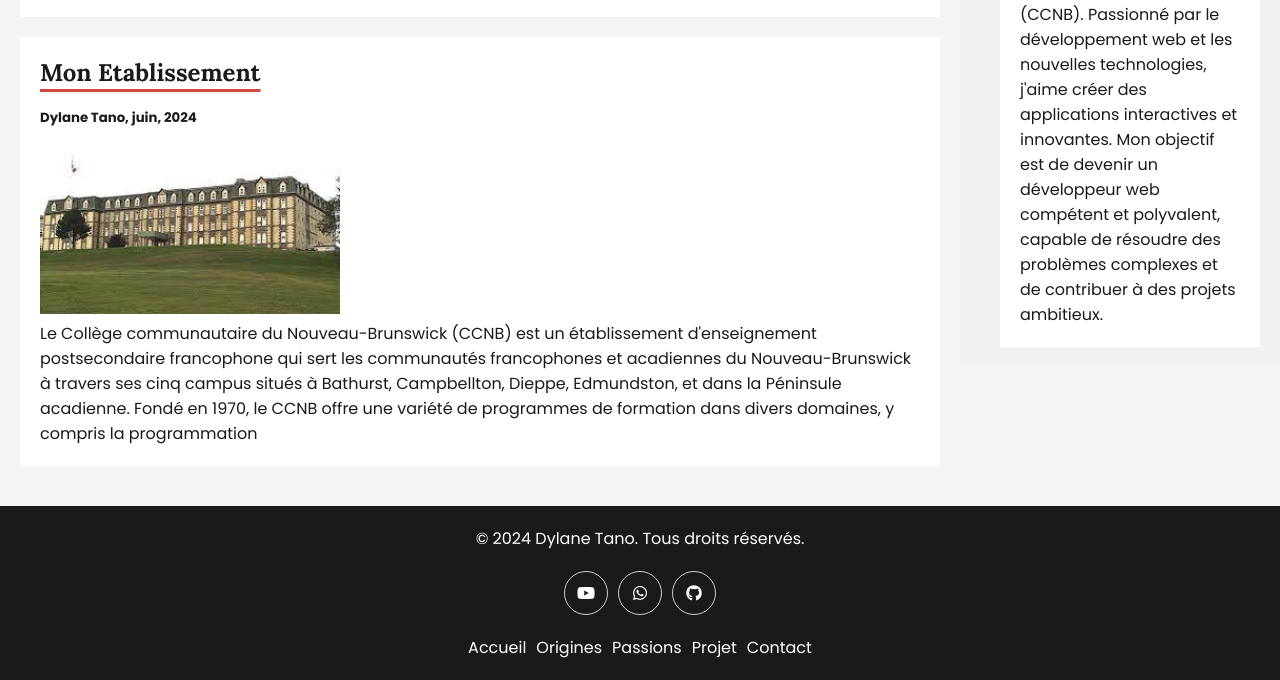
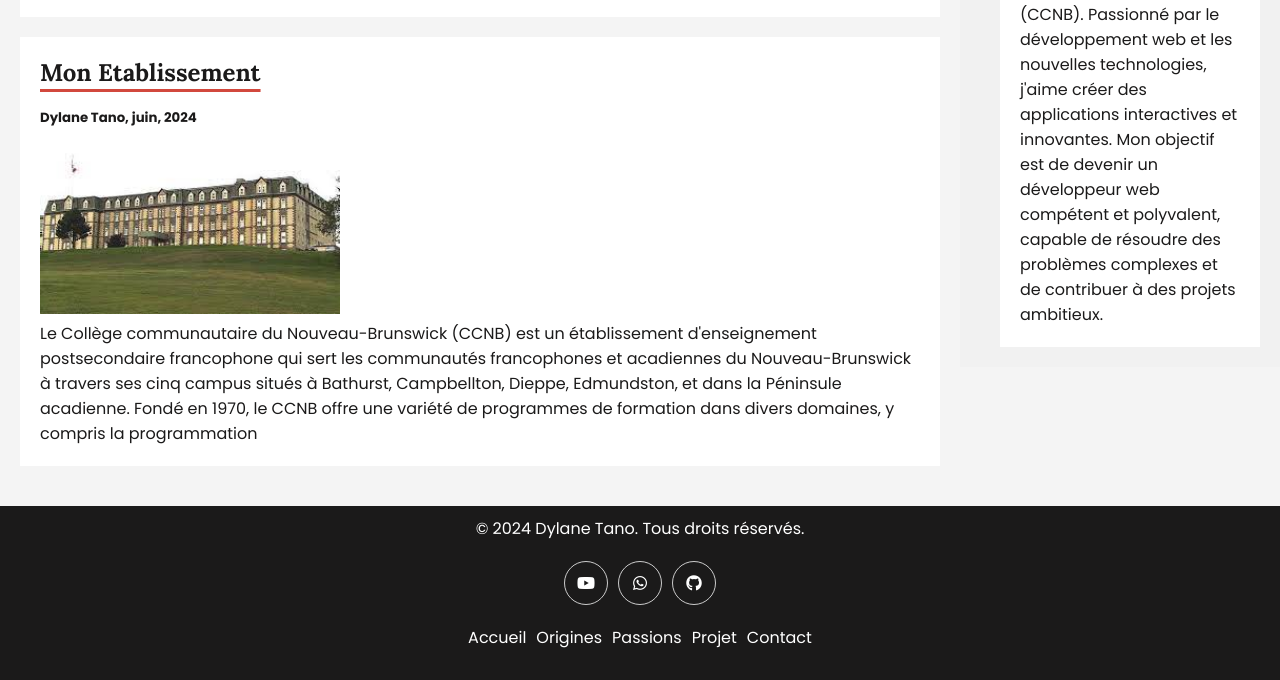
Before and after one commit to RusselTano/Website, a plain HTML site: page index.html in a window 1280 px wide. Shown: the part 838-1518 px from the top of the page. Drawn offline with Linux system fonts and the light colour scheme.

Commit message:
petite modif

```diff
--- a/styles/style.css
+++ b/styles/style.css
@@ -283,6 +283,7 @@ tr td {
 \*********************************/
 
 .footer {
+  padding: 10px;
   display: grid;
   row-gap: 20px;
   text-align: center;
@@ -308,10 +309,6 @@ tr td {
   transition:
     border .3s ease-out,
     color .3s ease-out;
-}
-
-.footer p {
-  margin-top: 20px;
 }
 
 .footer li:nth-child(1) a:hover {
```
